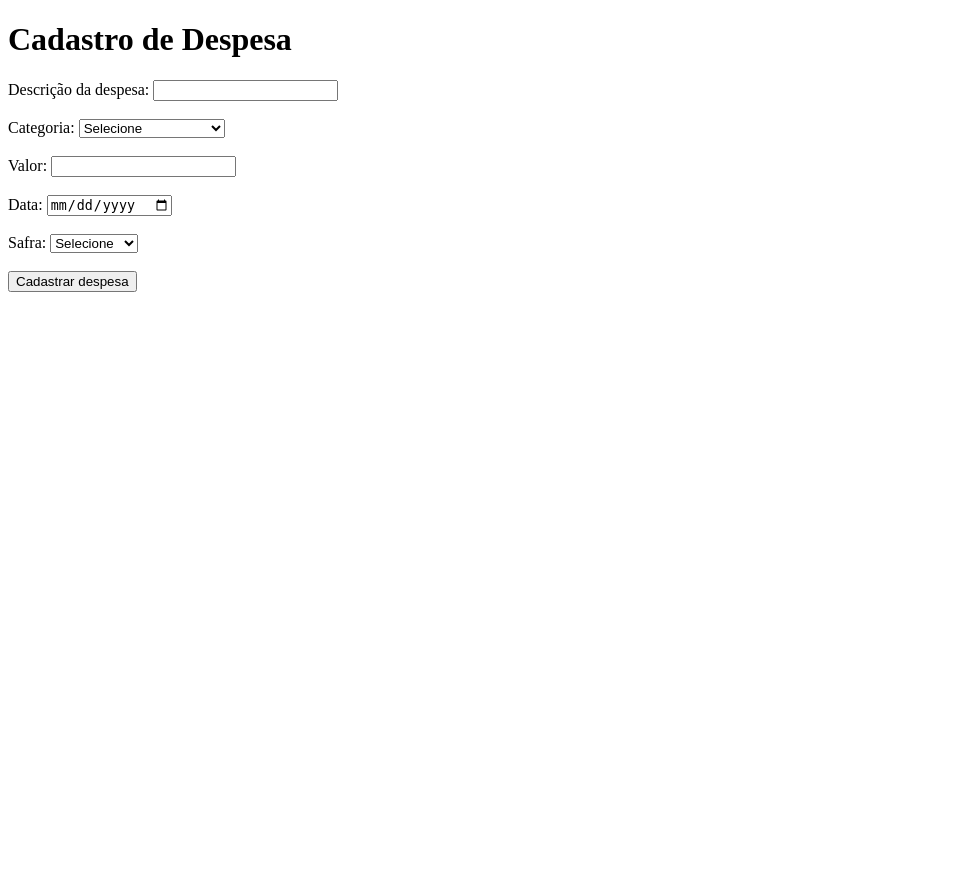
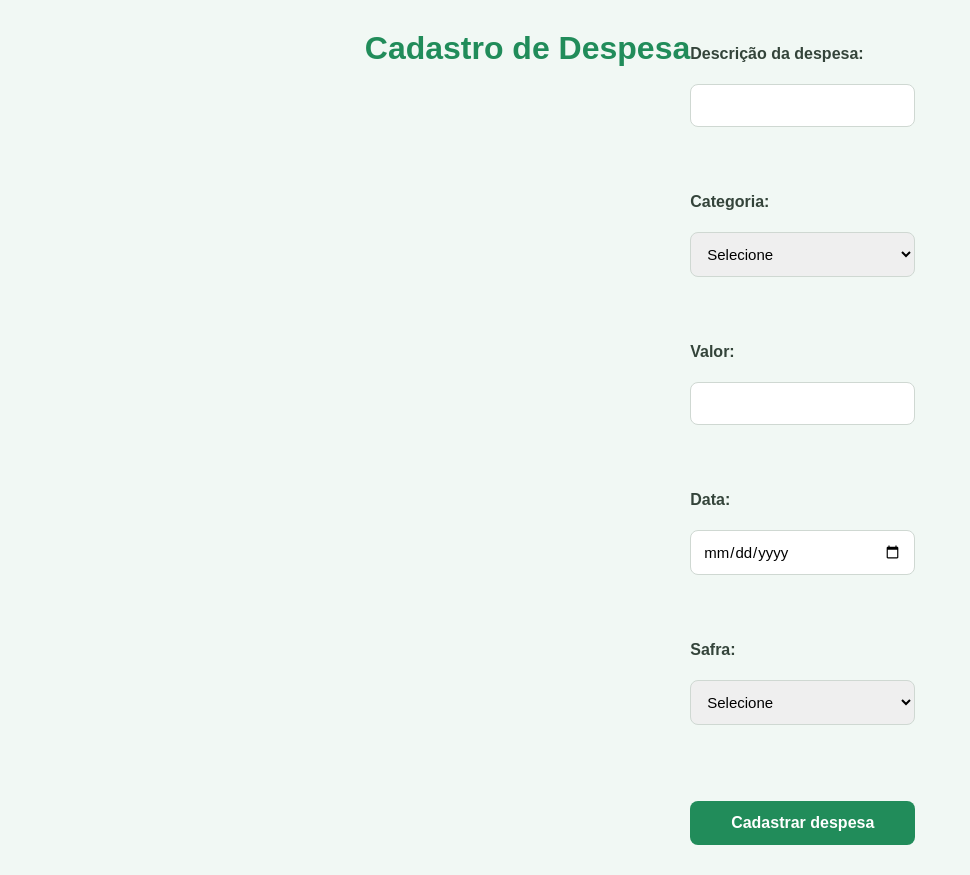
Before and after one commit to werica2/LavCust, a Flask app: template templates/cadastro.html in a window 1280 px wide. Shown: the whole page, without its empty margins (0-970 px from the left). Before the commit the page ends 292 px from the top, so only its background shows below. Run offline with Flask 3, Linux system fonts and the light colour scheme; the template is opened without the code that fills it, so the values that code supplies are empty.

Commit message:
Melhora visual do cadastro de despesas

```diff
--- a/templates/cadastro.html
+++ b/templates/cadastro.html
@@ -1,5 +1,92 @@
 <!DOCTYPE html>
 <html lang="pt-BR">
+
+<style>
+    * {
+        box-sizing: border-box;
+        margin: 0;
+        padding: 0;
+        font-family: Arial, sans-serif;
+    }
+
+    body {
+        background: #f1f8f4;
+        color: #26352c;
+        min-height: 100vh;
+        display: flex;
+        justify-content: center;
+        align-items: first baseline;
+        padding: 30px;
+    }
+
+    .container {
+        background: white;
+        width: 100%;
+        max-width: 600px;
+        padding: 35px;
+        border-radius: 18px;
+        box-shadow: 0 8px 25px rgba(0, 0, 0, 0.08);
+    }
+
+    h1 {
+        color: #218c5a;
+        margin-bottom: 10px;
+        text-align: normal;
+    }
+
+    p {
+        text-align: center;
+        color: #6b756f;
+        margin-bottom: 25px;
+    }
+
+    form {
+        display: flex;
+        flex-direction: column;
+        gap: 15px;
+    }
+
+    label {
+        font-weight: 700;
+        color: #34443a;
+    }
+
+    input,
+    select,
+    textarea {
+        width: 100%;
+        padding: 12px;
+        border: 1px solid #cfd8d2;
+        border-radius: 8px;
+        font-size: 15px;
+        margin-top: 6px;
+    }
+
+    input:focus,
+    select:focus,
+    textarea:focus {
+        outline: none;
+        border-color: #218c5a;
+        box-shadow: 0 0 0 3px rgba(33, 140, 90, 0.12);
+    }
+
+    button {
+        background: #218c5a;
+        color: white;
+        border: none;
+        padding: 13px;
+        border-radius: 8px;
+        font-size: 16px;
+        font-weight: bold;
+        cursor: pointer;
+        margin-top: 10px;
+    }
+
+    button:hover {
+        background: #176b43;
+    }
+</style>
+
 <head>
     <meta charset="UTF-8">
     <meta name="viewport" content="width=device-width, initial-scale=1.0">
```
